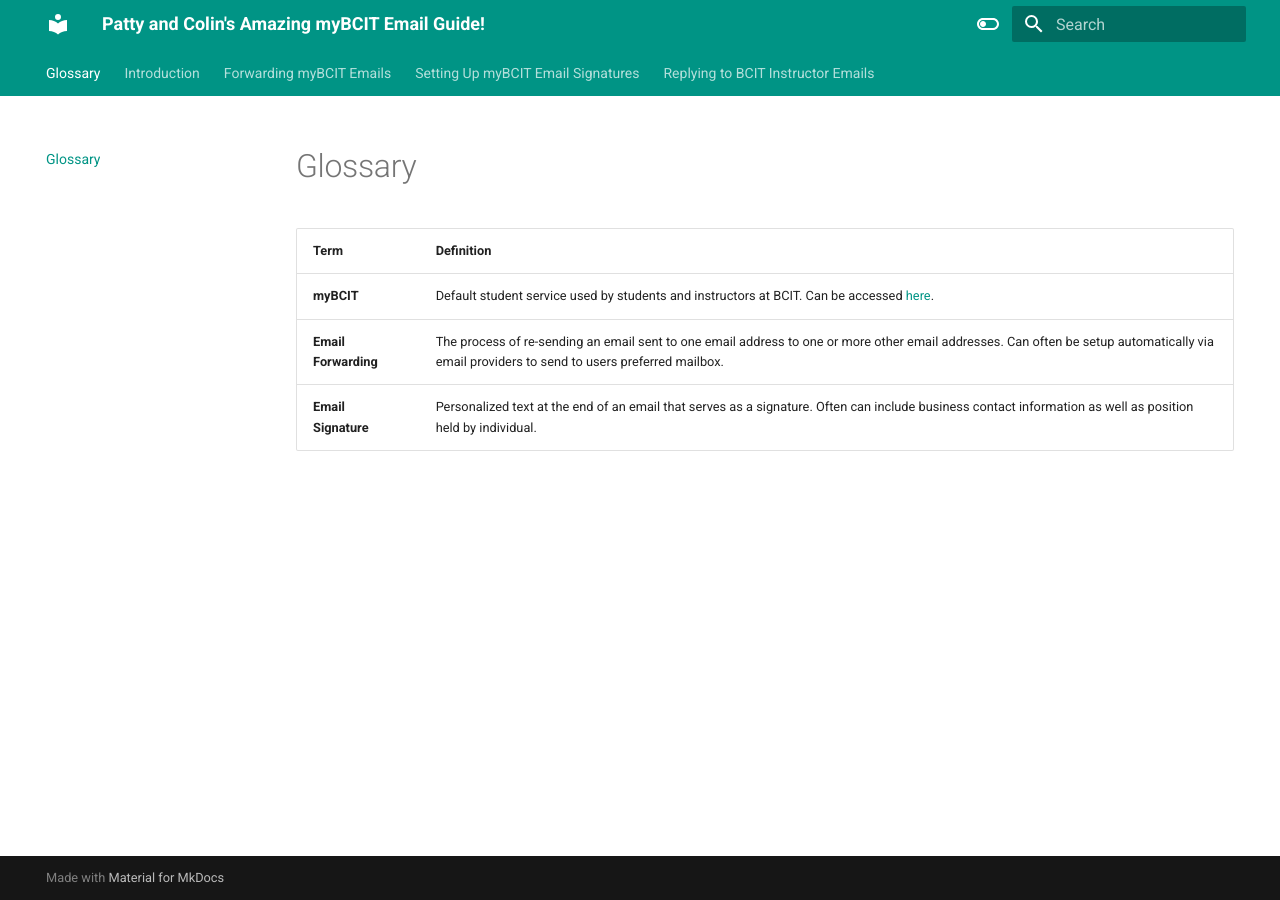
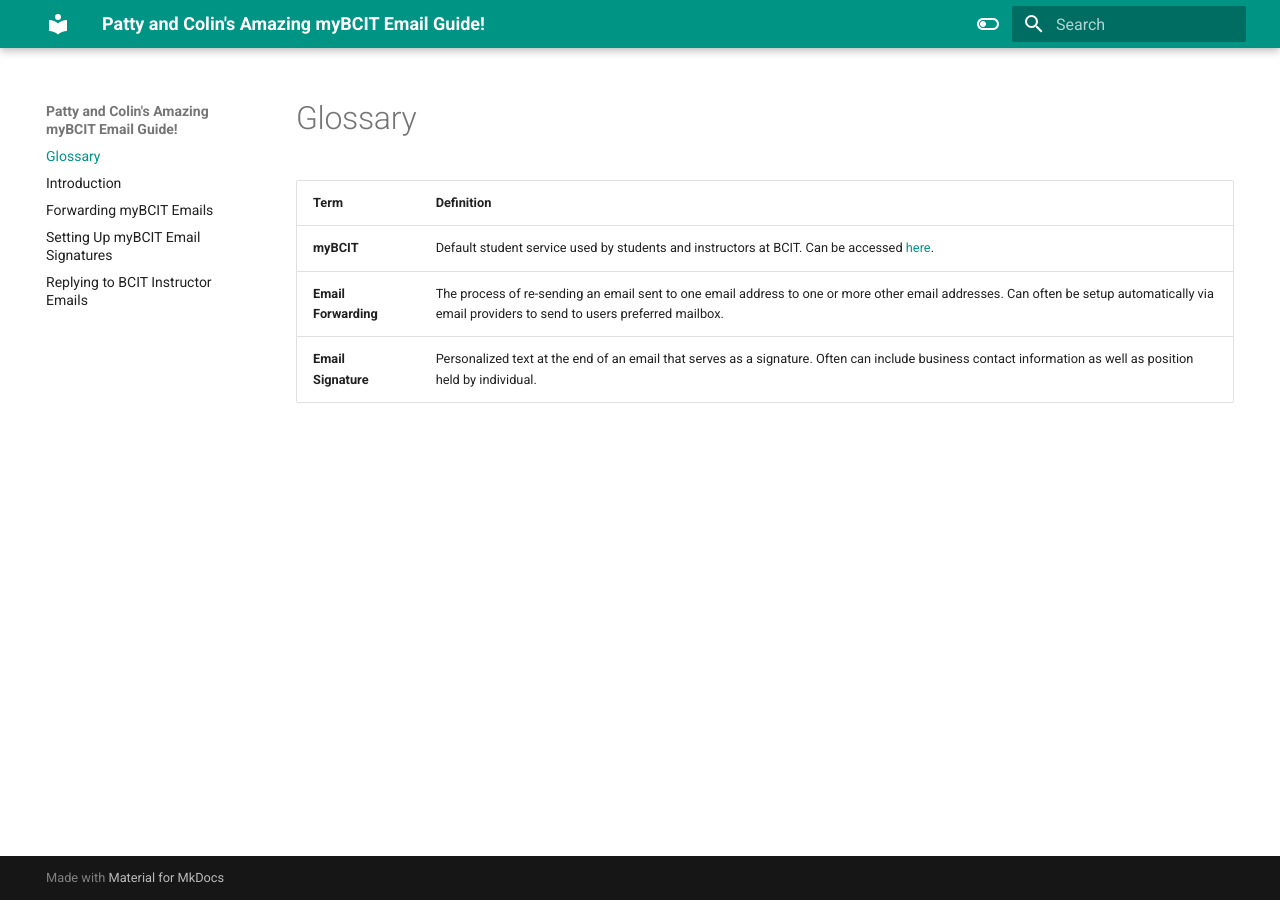
Before and after one commit to cdoig4/Colin-Patty_User_Guide, an MkDocs documentation site: the page built from docs/Glossary.md, in a window 1280 px wide. Built offline with MkDocs 1.6.1 and Material for MkDocs 9.7.7, drawn with Linux system fonts in a browser that asks for light colours.

Commit message:
Change navbar to be on the left side

```diff
--- a/mkdocs.yml
+++ b/mkdocs.yml
@@ -2,10 +2,7 @@
 theme:
   name: material
   features:
-    - navigation.tabs
-    - navigation.sections
     - toc.integrate
-    - navigation.top
     - search.suggest
     - search.highlight
     - content.tabs.link
```
